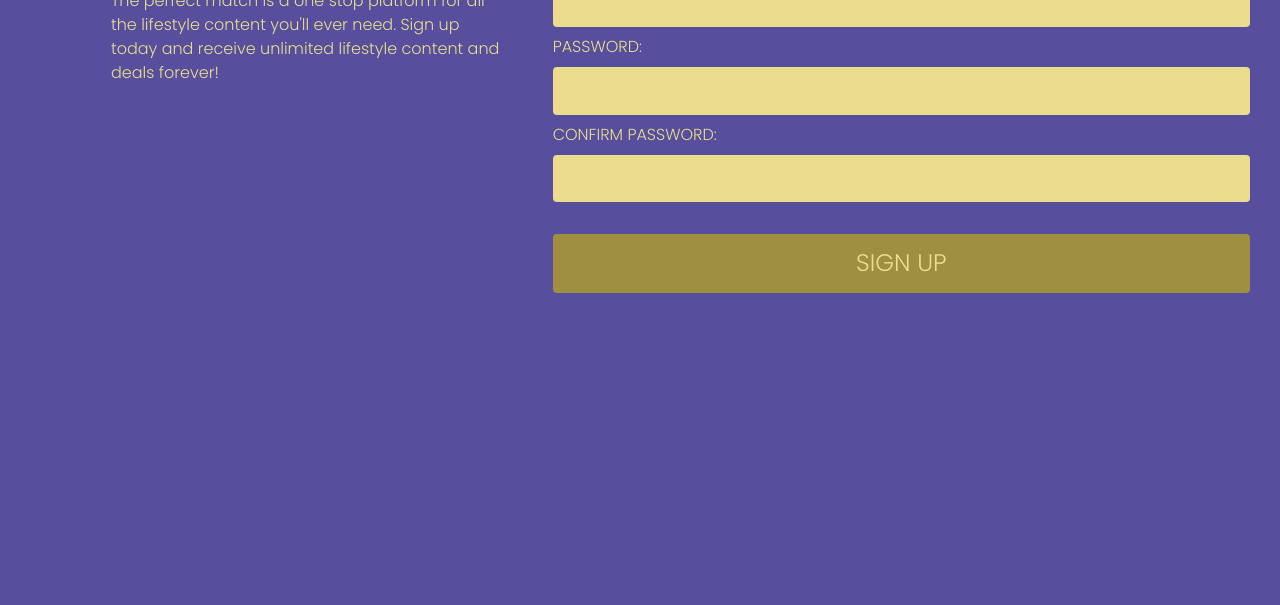
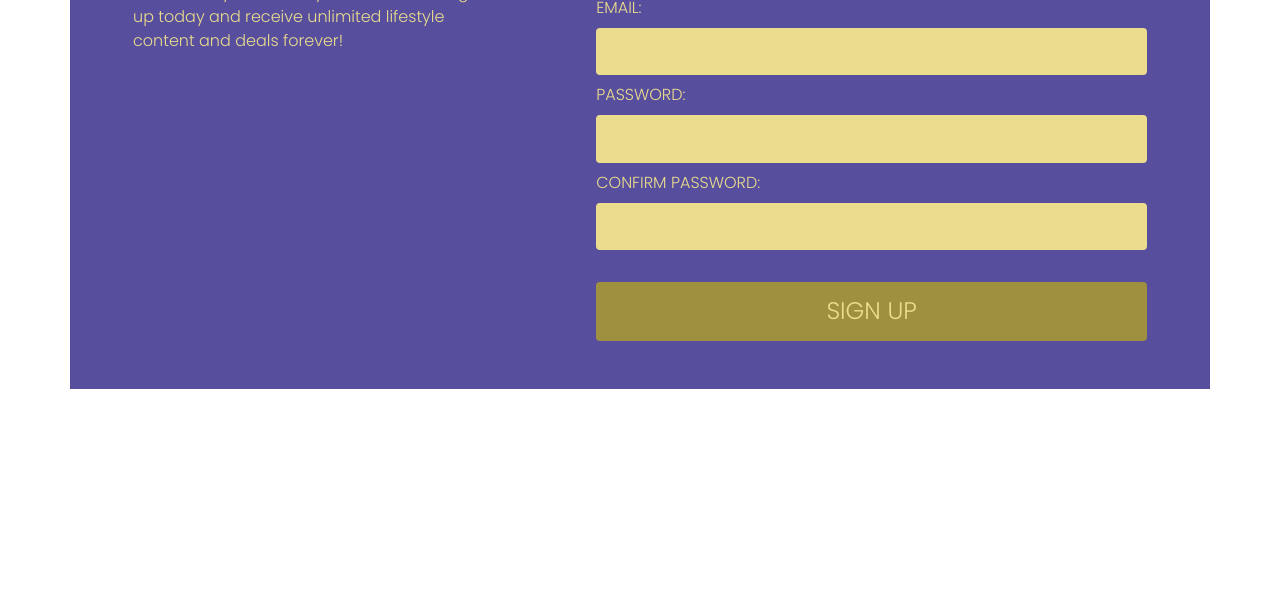
Before and after one commit to yenum/formvalidation, a plain HTML site: page index.html in a window 1280 px wide. Shown: the part 195-800 px from the top of the page. Drawn offline with nearby package versions, Linux system fonts and the light colour scheme.

Commit message:
Adjust index.html and main.css

```diff
--- a/css/main.css
+++ b/css/main.css
@@ -1,29 +1,36 @@
 * {
-    background-color:#574F9E;
     font-size: 16px;
 }
 
-.signup{
-     margin-top: 8rem;
-     margin-left: 6rem;
+.container {
+    display: flex;
+    background-color:#574F9E;
+    margin-top: 3rem;
+
 }
 
-.signup h1{
+.box-one {
+    flex: 2;
+    padding: 3rem
+}
+
+.box-two {
+    flex : 3;
+    padding: 3rem;
+}
+
+
+.box-one h1 {
     font-family: 'Abril Fatface', Cursive;
     font-size: 2.5em;
     color: #BAB3FF;
     text-transform: uppercase;
 }
 
-.signup p {
+p {
     font-family:'Poppins', Sans-Serif;
     font-size: 1em;
     color: #EBDD8D;
-
-}
-
-.container {
-    margin-top: 3rem;
 }
 
 input{
@@ -54,5 +61,5 @@ input{
     text-transform: uppercase;
     font-size: 1.5em;
     color: #EBDD8D;
-    font-family:  'Poppins', Sans-Serif;;
+    font-family:'Poppins', Sans-Serif;;
   }
--- a/index.html
+++ b/index.html
@@ -6,16 +6,15 @@
     <link rel="stylesheet" href="https://stackpath.bootstrapcdn.com/bootstrap/4.1.3/css/bootstrap.min.css" integrity="sha384-MCw98/SFnGE8fJT3GXwEOngsV7Zt27NXFoaoApmYm81iuXoPkFOJwJ8ERdknLPMO" crossorigin="anonymous">
     <link href="https://fonts.googleapis.com/css?family=Abril+Fatface|Poppins:300" rel="stylesheet">
 </head>
+
 <body>
-    <div class="container-fluid mb-down">
-        <div class= "row">
-            <div class= "col-4 signup" >
+<div class="container">
+    <div class= "box-one">
        <h1>Sign Up Today!</h1>
        <p> The perfect match is a one stop platform for all the lifestyle content you'll ever need. Sign up today and receive unlimited lifestyle content and deals forever!</p>
     </div>
 
-            <div class="col -8">
-                <div class="container">
+    <div class="box-two">
         <form id="signup" class="form">
             <div class="form-field">
               <div>
@@ -49,12 +48,12 @@
                <input type="password" required name="confirm-password" id="confirm-password" autocomplete="off">
                <small></small>
                </div>
+
             <div class="form-field" id="submit">
              <input id="subbutton" type ="button" type="submit" value="Sign Up">
             </div>
-            </div>
 
-        </div>
+        </form>
     </div>
 
 
@@ -62,8 +61,8 @@
 
 
 
-        </form>
 </div>
+
 
 
     <script src="js/app.js"></script>
```
Lines whose indentation alone changed are shown as unchanged.
